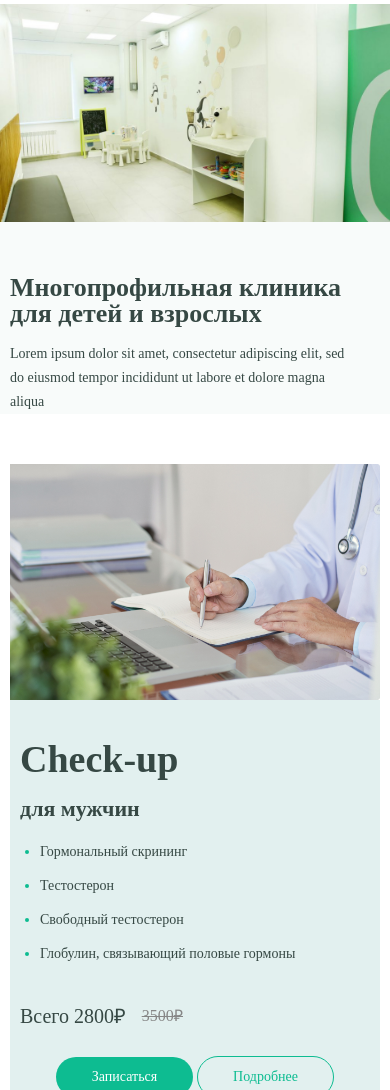
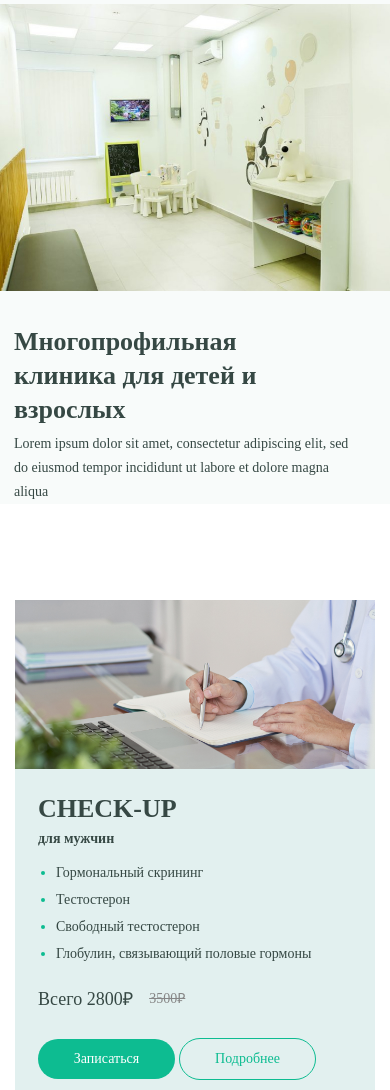
Before and after one commit to madvad137/rocketBusinessTest, a website: page app/index.html in a window 390 px wide. Shown: the part 62-1152 px from the top of the page. Drawn offline with nearby package versions, Linux system fonts and the light colour scheme; a web font is replaced by a local one.

Commit message:
changed version

```diff
--- a/app/index.html
+++ b/app/index.html
@@ -127,7 +127,7 @@
                                 <div class="checkUp__oldPrise">3500₽</div>
                             </div>
                             <div class="checkUp__buttons">
-                                <a href="" class="button button-green">Записаться</a>
+                                <a href="" class="button checkUp__button button-green">Записаться</a>
                                 <a href="" class="button button-inherit">Подробнее</a>
                             </div>
                         </div>
--- a/app/scss/style.scss
+++ b/app/scss/style.scss
@@ -11,8 +11,8 @@ body{
 
 .container {
     width: 100%;
-    max-width: 1160px;
-    padding: 0 10px;
+    max-width: 1170px;
+    padding: 0 15px;
     margin: 0 auto;
 }
 
@@ -56,7 +56,7 @@ body{
     background: #fff;
     &__information{
         padding-top: 17px;
-        padding-bottom: 17px;
+        padding-bottom: 13px;
         display: flex;
         justify-content: space-between;
         align-items: center;
@@ -109,7 +109,7 @@ body{
         }
     }
     &__navigation{
-        padding: 20px 0;
+        padding: 13px 0;
         background: #1FA181;
     }
 }
@@ -128,6 +128,10 @@ body{
     &__link{
         color: #fff;
     }
+
+    &-footer{
+        padding-left: 40px;
+    }
 }
 
 .burger{
@@ -136,7 +140,7 @@ body{
     display: flex;
     flex-direction: column;
     justify-content: space-between;
-    margin-right: 40px;
+    margin-right: 43px;
     position: relative;
     display: none;
     &__line{
@@ -163,22 +167,22 @@ body{
 }
 
 .intro{
-    padding-top: 130px;
+    padding-top: 112px;
     padding-left: calc((100% - 1160px)/2);
     background: #F8FBFA;
     display: flex;
     justify-content: space-between;
-    align-items: center;
     margin-bottom: 100px;
 
     &__information{
-        padding: 0 30px 0 10px
+        padding: 145px 228px 160px 10px;
     }
     &__title{
         font-size: 36px;
         font-weight: 700;
-        max-width: 350px;
+        max-width: 441px;
         margin-bottom: 15px;
+        line-height: 47px;
     }
 
     &__subtitle{
@@ -189,11 +193,13 @@ body{
     &__images img{
         object-fit: cover;
         max-width: 100%;
+        height: 100%;
+        object-position: left;
     }
 }
 
 .checkUp{
-    margin-bottom: 155px;
+    margin-bottom: 165px;
     position: relative;
     &__content{
         display: flex;
@@ -231,30 +237,31 @@ body{
     }
 
     &__title{
+        text-transform: uppercase;
         font-size: 38px;
         font-weight: 700;
-        margin-bottom: 15px;
-        margin-top: 40px;
+        margin-bottom: 10px;
+        margin-top: 60px;
     }
 
     &__subtitle{
         font-size: 22px;
         font-weight: 700;
-        margin-bottom: 25px;
+        margin-bottom: 20px;
     }
 
     &__list{
         list-style:disc;
         color: $base-color;
-        margin-bottom: 45px;
-        padding-left: 20px;
+        margin-bottom: 39px;
+        padding-left: 18px;
         & span{
             color: #364844;
         }
     }
 
     &__item{
-        margin-bottom: 20px;
+        margin-bottom: 13px;
         &:last-child{
             margin-bottom: 0;
         }
@@ -277,14 +284,17 @@ body{
     }
 
     &__buttons{
-        margin-bottom: 40px;
+        margin-bottom: 55px;
+    }
+    &__button{
+       margin-right: 11px;
     }
 }
 
 
 .slider-navigation{
     position: absolute;
-    bottom: -55px;
+    bottom: -69px;
     z-index: 1;
     width: 170px;
     display: flex;
@@ -406,8 +416,14 @@ body{
     }
 }
 
+@media(max-width:1200px){
+    .intro__information{
+        padding-right: 80px;
+        padding-left: 14px;
+    }
+}
 
-@media(max-width:1035px){
+@media(max-width:1050px){
     .intro{
         margin-bottom: 50px;
     }
@@ -420,7 +436,7 @@ body{
 
 
     .checkUp__information{
-        padding-left: 10px;
+        padding-left: 23px;
     }
     .button{
         min-width: 137px;
@@ -448,6 +464,14 @@ body{
         backdrop-filter: blur(2px);
     }
 
+    .header__logo{
+        width: 62px;
+        height: 18px;
+        & img{
+            max-width: 100%;
+        }
+    }
+
     .header__navigation-active{
         transform: translateX(0);
     }
@@ -465,6 +489,7 @@ body{
     }
     .header__contactBlock-country{
         display: block;
+        font-size: 13px
     }
     .header__number{
         margin-right: 0;
@@ -489,7 +514,11 @@ body{
     }
     .nav__item{
         margin-right: 0;
-        margin-bottom: 15px;
+        margin-bottom: 18px;
+        :last-child{
+            margin-top: 26px;
+
+        }
     }
     .intro{
         padding-top: 66px;
@@ -506,15 +535,20 @@ body{
     }
     .nav__list-footer{
         flex-direction: column;
+        padding-top: 0;
     }
     .nav{
         order: 2;
+    }
+    .nav-footer{
+        padding-left: 0;
     }
     .footer__socials{
         order: 1;
     }
     .nav__item-footer{
         margin-bottom: 20px;
+        font-size: 14px;
         :last-child{
             margin-bottom: 0;
         }
@@ -532,14 +566,17 @@ body{
     }
     .intro__information{
         order: 1;
+        padding-top: 0;
+        padding-bottom:0;
+        padding-right: 25px;
     }
     .intro__images{
         order: 0;
-        margin-bottom: 50px;
+        margin-bottom: 34px;
     }
 }
 
-@media(max-width:665px){
+@media(max-width:705px){
     .checkUp__information::after{
         display: none;
     }
@@ -555,16 +592,61 @@ body{
         order: 1;
     }
     .checkUp__title{
-        margin-bottom: 20px;
+        margin-bottom: 10px;
     }
 }
 
 @media(max-width:470px){
     .footer__logo{
-        width: 45%;
+        width: 65%;
     }
-    .checkUp__buttons{
-        text-align: center;
-        margin-left: -10px;
+
+    .intro{
+        margin-bottom: 96px;
+    }
+
+    .intro__images{
+        height: 287px;
+        object-position: center;
+    }
+    .intro__title {
+        max-width: 255px;
+        line-height: 34px;
+        margin-bottom: 5px;
+    }
+
+    .checkUp__image{
+        height: 169px;
+    }
+    .checkUp__title{
+        font-size: 26px;
+        margin-top: 27px;
+    }
+    .checkUp__subtitle{
+        font-size: 14px;
+    }
+
+    .checkUp__list{
+        max-width: 300px;
+        margin-bottom: 29px;
+    }
+    .checkUp__newPrise{
+        font-size: 18px;
+    }
+
+    .checkUp__oldPrise{
+        font-size: 14px;
+    }
+
+    .slider-navigation{
+        bottom: -45px;
+    }
+
+    .checkUp{
+        margin-bottom: 80px;
+    }
+    .footer__socials-link img{
+        width: 24px;
+        height: 24px;
     }
 }
```
Also changed, not shown: app/css/style.min.css.
